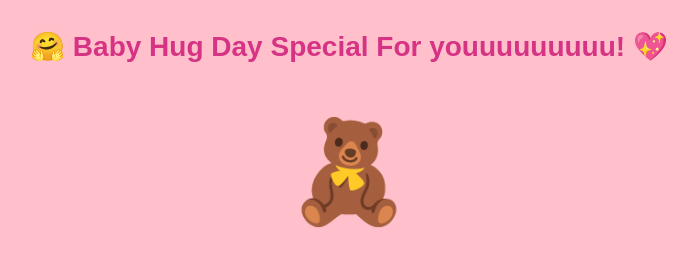
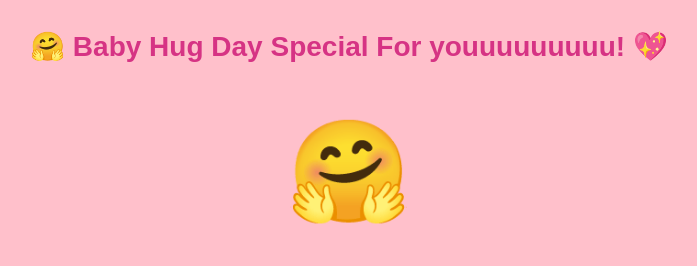
Before and after one commit to hardik567/hugday, a plain HTML site: page index.html in a window 1280 px wide. Shown: the whole page, without its empty margins (291-988 px from the left). Drawn offline with Linux system fonts and the light colour scheme.

Commit message:
Update index.html

```diff
--- a/index.html
+++ b/index.html
@@ -53,7 +53,7 @@
     <h1>🤗 Baby Hug Day Special For youuuuuuuuu! 💖</h1>
 
     <div class="container" onclick="giveHug()">
-        <div class="teddy">🧸</div>
+        <div class="teddy">🤗</div>
         <div class="message">If I could, I’d wrap you in a never-ending hug, so you'd always feel my love. </br> But since I can’t be there right now, here’s a virtual squeeze tight, warm, and full of love! 🤗💖</div>
     </div>
 
```
